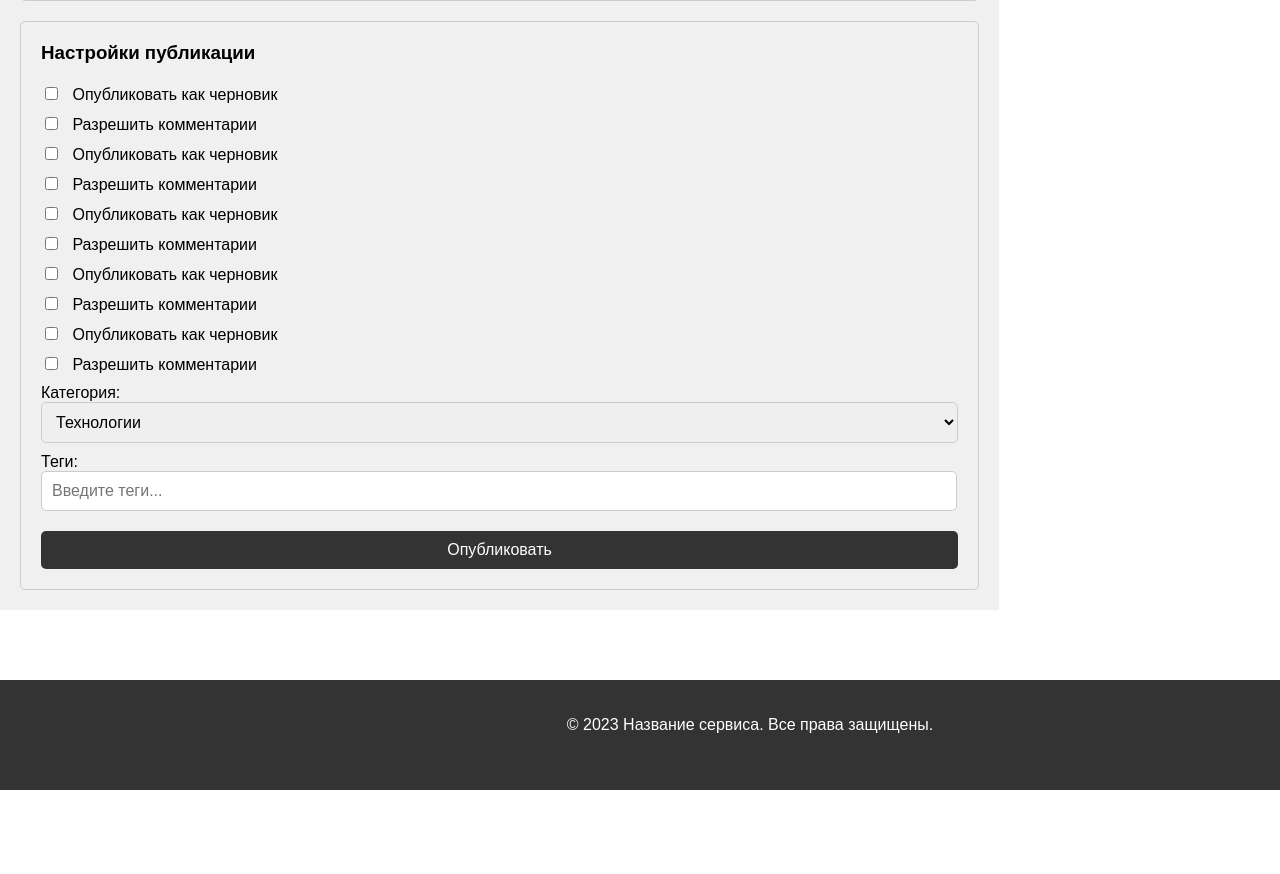
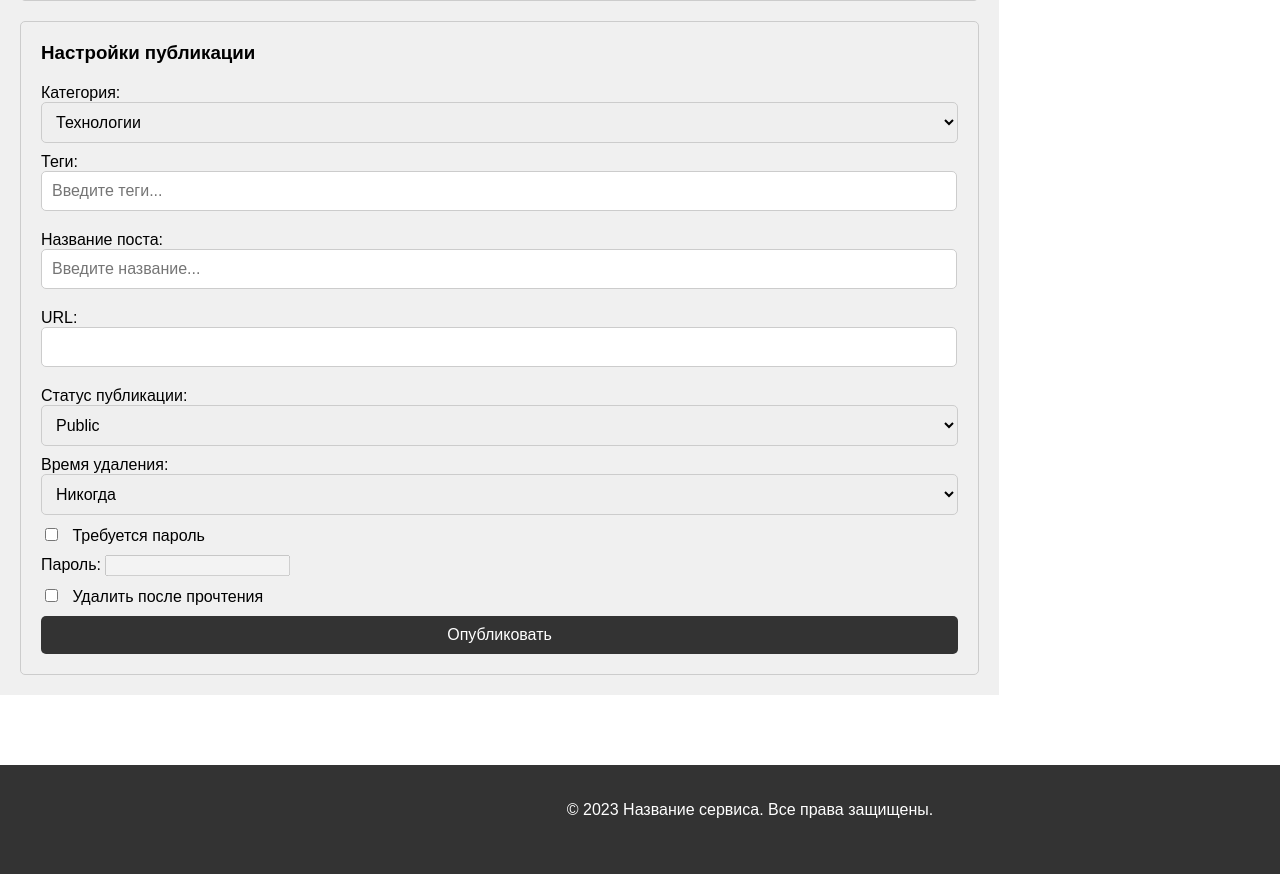
Before and after one commit to Im-Okey/Pastebin-Clone, a Django app: page / in a window 1280 px wide; the page is wider, and only the part inside the window is pictured. Shown: the part 671-1545 px from the top of that part. Before the commit the page ends 1461 px from the top of that part, so only its background shows below. Run offline with Django 5.2, Linux system fonts and the light colour scheme.

Commit message:
preparing for past publications

```diff
--- a/pastebin/blog/models.py
+++ b/pastebin/blog/models.py
@@ -32,12 +32,16 @@ class Category(models.Model):
 
 class Paste(models.Model):
     title = models.CharField(max_length=200)
-    content = models.TextField()  # A link to blob storage in the future
+    content_url = models.CharField(max_length=100, null=True, blank=True)  # A link to blob storage in the future
     author = models.ForeignKey(User, on_delete=models.CASCADE)
     created_at = models.DateTimeField(auto_now_add=True)
     updated_at = models.DateTimeField(auto_now=True)
     tags = models.ManyToManyField(Tag, related_name='posts')
     category = models.ForeignKey(Category, on_delete=models.SET_NULL, null=True)
+    access_status = models.IntegerField(choices=[(0, 'Private'), (1, 'Public'), (2, 'Draft')], default=1)
+    time_live = models.DateTimeField(null=True, blank=True)  #дата когда паста будет удалена
+    password = models.CharField(max_length=100, null=True, blank=True)
+    is_delete_after_read = models.BooleanField(default=False)
 
     def __str__(self):
         return self.title
--- a/pastebin/blog/templates/blog/index.html
+++ b/pastebin/blog/templates/blog/index.html
@@ -21,36 +21,7 @@
             <div class="post-settings">
                 <h3>Настройки публикации</h3>
                 <form>
-                    <label>
-                        <input type="checkbox"> Опубликовать как черновик
-                    </label>
-                    <label>
-                        <input type="checkbox"> Разрешить комментарии
-                    </label>
-                    <label>
-                        <input type="checkbox"> Опубликовать как черновик
-                    </label>
-                    <label>
-                        <input type="checkbox"> Разрешить комментарии
-                    </label>
-                    <label>
-                        <input type="checkbox"> Опубликовать как черновик
-                    </label>
-                    <label>
-                        <input type="checkbox"> Разрешить комментарии
-                    </label>
-                    <label>
-                        <input type="checkbox"> Опубликовать как черновик
-                    </label>
-                    <label>
-                        <input type="checkbox"> Разрешить комментарии
-                    </label>
-                    <label>
-                        <input type="checkbox"> Опубликовать как черновик
-                    </label>
-                    <label>
-                        <input type="checkbox"> Разрешить комментарии
-                    </label>
+                    <!-- 1. Выпадающий список (выбор категории) -->
                     <label>
                         Категория:
                         <select>
@@ -59,13 +30,74 @@
                             <option>Маркетинг</option>
                         </select>
                     </label>
+
+                    <!-- 2. Просто поле для ввода (будут вводиться теги) -->
                     <label>
                         Теги:
                         <input type="text" placeholder="Введите теги...">
                     </label>
+
+                    <!-- 3. Поле для ввода (название поста) -->
+                    <label>
+                        Название поста:
+                        <input type="text" placeholder="Введите название...">
+                    </label>
+
+                    <!-- 4. Заблокированное поле для ввода (сгенерированный урл по названию поста) -->
+                    <label>
+                        URL:
+                        <input type="text" readonly>
+                    </label>
+
+                    <!-- 5. Выпадающий список (Public, Private или черновик) -->
+                    <label>
+                        Статус публикации:
+                        <select>
+                            <option>Public</option>
+                            <option>Private</option>
+                            <option>Черновик</option>
+                        </select>
+                    </label>
+
+                    <!-- 6. Выпадающий список (выбор времени через сколько удалится пост) -->
+                    <label>
+                        Время удаления:
+                        <select>
+                            <option>Никогда</option>
+                            <option>Через 1 час</option>
+                            <option>Через 1 день</option>
+                            <option>Через 1 неделю</option>
+                        </select>
+                    </label>
+
+                    <!-- 7. Чекбокс нужен ли пароль -->
+                    <label>
+                        <input type="checkbox" id="need-password"> Требуется пароль
+                    </label>
+
+                    <!-- 8. Заблокированное поле для пароля или разблокированное если выбран чекбокс -->
+                    <label>
+                        Пароль:
+                        <input type="password" id="password" disabled>
+                    </label>
+
+                    <!-- 9. Чекбокс на удаление после прочтения -->
+                    <label>
+                        <input type="checkbox"> Удалить после прочтения
+                    </label>
+
                     <button>Опубликовать</button>
                 </form>
             </div>
+            <script>
+                document.getElementById('need-password').addEventListener('change', function () {
+                    if (this.checked) {
+                        document.getElementById('password').disabled = false;
+                    } else {
+                        document.getElementById('password').disabled = true;
+                    }
+                });
+            </script>
         </div>
         <div class="right-block">
             <h2>Популярные статьи</h2>
```
Also changed, not shown: pastebin/blog/migrations/0003_remove_paste_content_paste_access_status_and_more.py (added), pastebin/db.sqlite3.
